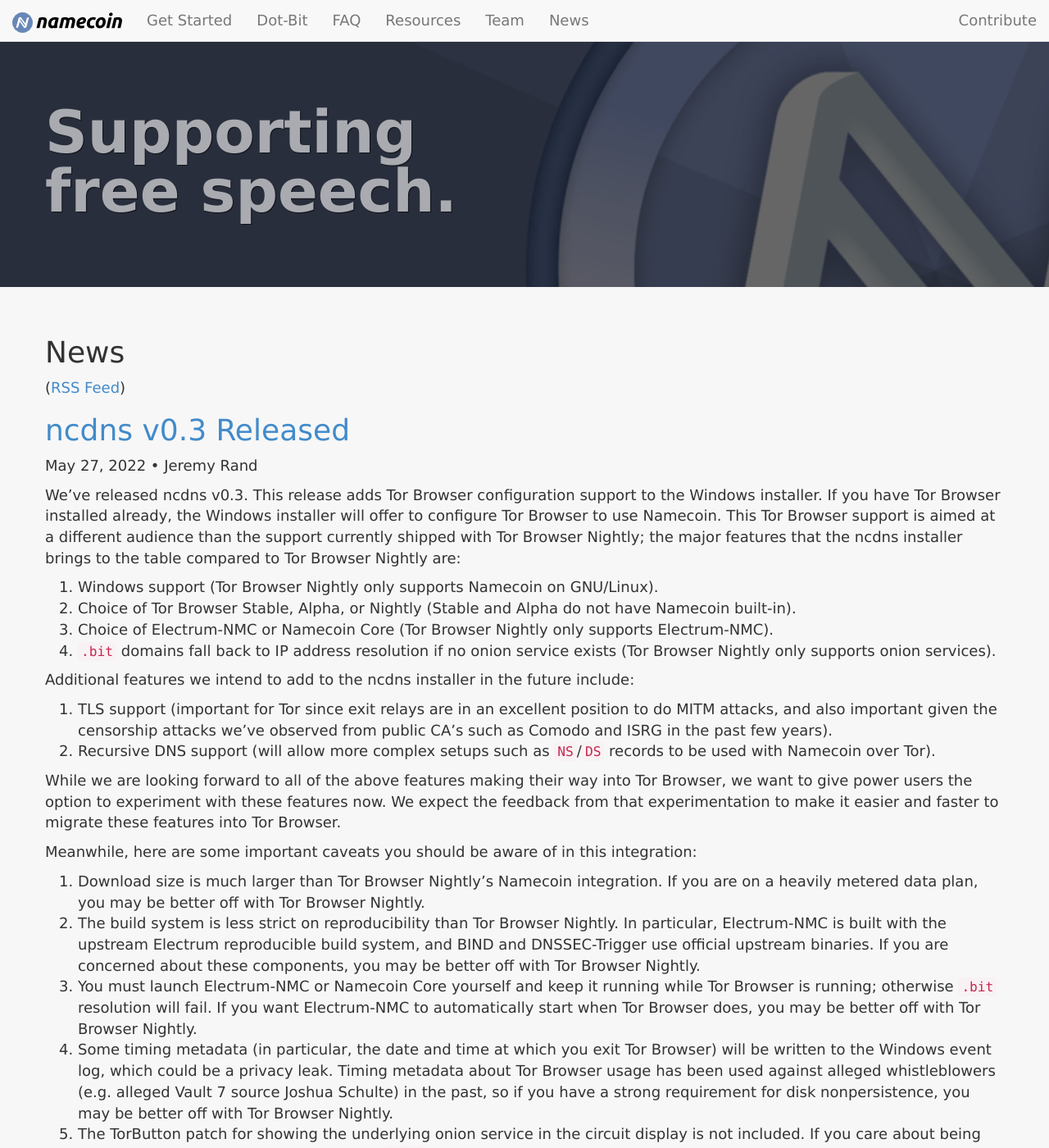
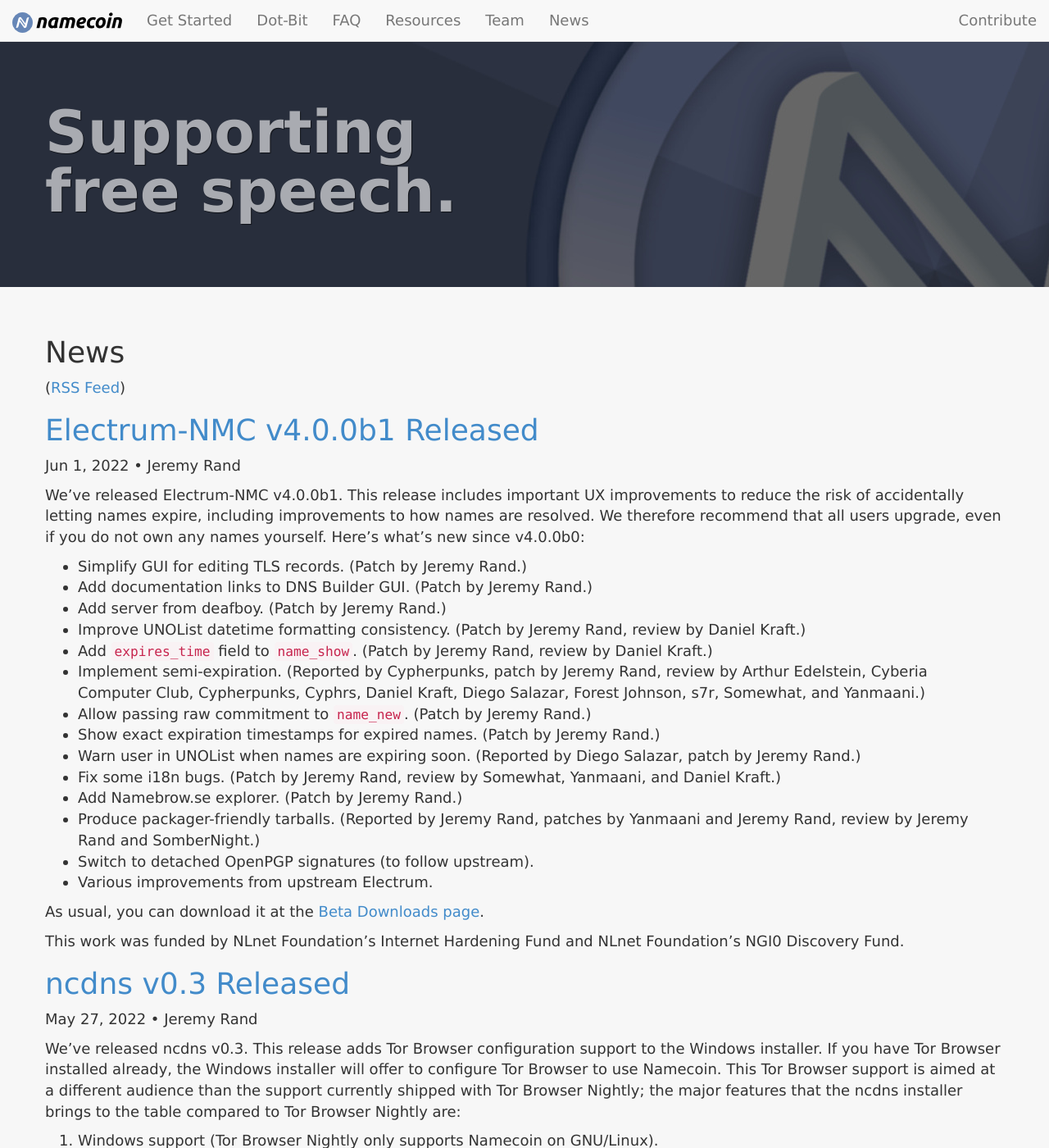
Before and after one commit to JeremyRand/namecoin.org, a Jekyll site: the page built from news/index.md, in a window 1280 px wide and 1400 px high. Shown: the whole window at 82% size. Built offline with Jekyll 4.4.1, drawn with Linux system fonts in a browser that asks for light colours.

Commit message:
Release Electrum-NMC v4.0.0b1

```diff
--- /dev/null
+++ b/_posts/2022-06-01-electrum-nmc-v4.0.0b1-released.md
@@ -0,0 +1,27 @@
+---
+layout: post
+title: "Electrum-NMC v4.0.0b1 Released"
+author: Jeremy Rand
+tags: [Releases, Electrum Releases]
+---
+
+We've released Electrum-NMC v4.0.0b1.  This release includes important UX improvements to reduce the risk of accidentally letting names expire, including improvements to how names are resolved.  We therefore recommend that all users upgrade, even if you do not own any names yourself.  Here's what's new since v4.0.0b0:
+
+* Simplify GUI for editing TLS records.  (Patch by Jeremy Rand.)
+* Add documentation links to DNS Builder GUI.  (Patch by Jeremy Rand.)
+* Add server from deafboy.  (Patch by Jeremy Rand.)
+* Improve UNOList datetime formatting consistency.  (Patch by Jeremy Rand, review by Daniel Kraft.)
+* Add `expires_time` field to `name_show`.  (Patch by Jeremy Rand, review by Daniel Kraft.)
+* Implement semi-expiration.  (Reported by Cypherpunks, patch by Jeremy Rand, review by Arthur Edelstein, Cyberia Computer Club, Cypherpunks, Cyphrs, Daniel Kraft, Diego Salazar, Forest Johnson, s7r, Somewhat, and Yanmaani.)
+* Allow passing raw commitment to `name_new`.  (Patch by Jeremy Rand.)
+* Show exact expiration timestamps for expired names.  (Patch by Jeremy Rand.)
+* Warn user in UNOList when names are expiring soon.  (Reported by Diego Salazar, patch by Jeremy Rand.)
+* Fix some i18n bugs.  (Patch by Jeremy Rand, review by Somewhat, Yanmaani, and Daniel Kraft.)
+* Add Namebrow.se explorer.  (Patch by Jeremy Rand.)
+* Produce packager-friendly tarballs.  (Reported by Jeremy Rand, patches by Yanmaani and Jeremy Rand, review by Jeremy Rand and SomberNight.)
+* Switch to detached OpenPGP signatures (to follow upstream).
+* Various improvements from upstream Electrum.
+
+As usual, you can download it at the [Beta Downloads page]({{ "/download/betas/#electrum-nmc" | relative_url }}).
+
+This work was funded by NLnet Foundation's Internet Hardening Fund and NLnet Foundation's NGI0 Discovery Fund.
--- a/download/betas/index.md
+++ b/download/betas/index.md
@@ -67,18 +67,19 @@ You need to have Java installed:
 
 Electrum-NMC is the Namecoin port of the lightweight Bitcoin wallet Electrum.
 
-[Preliminary Electrum-NMC documentation is here.]({{ "/docs/electrum-nmc/" | relative_url }})
+[Electrum-NMC documentation is here.]({{ "/docs/electrum-nmc/" | relative_url }})
 
-* [Electrum-NMC v4.0.0b0 for GNU/Linux, Windows, and macOS (Python tar.xz, best compression)]({{ site.files_url }}/files/electrum-nmc/electrum-nmc-4.0.0b0/Electrum-NMC-4.0.0b0.tar.xz)
-* [Electrum-NMC v4.0.0b0 for GNU/Linux, Windows, and macOS (Python tar.gz, average compression)]({{ site.files_url }}/files/electrum-nmc/electrum-nmc-4.0.0b0/Electrum-NMC-4.0.0b0.tar.gz)
-* [Electrum-NMC v4.0.0b0 for GNU/Linux (x86_64 AppImage)]({{ site.files_url }}/files/electrum-nmc/electrum-nmc-4.0.0b0/electrum-nmc-nc4.0.0b0-x86_64.AppImage)
-* [Electrum-NMC v4.0.0b0 for Windows (Standalone Executable)]({{ site.files_url }}/files/electrum-nmc/electrum-nmc-4.0.0b0/electrum-nmc-nc4.0.0b0.exe)
-* [Electrum-NMC v4.0.0b0 for Windows (Portable version)]({{ site.files_url }}/files/electrum-nmc/electrum-nmc-4.0.0b0/electrum-nmc-nc4.0.0b0-portable.exe)
-* [Electrum-NMC v4.0.0b0 for Windows (Installer)]({{ site.files_url }}/files/electrum-nmc/electrum-nmc-4.0.0b0/electrum-nmc-nc4.0.0b0-setup.exe)
-* [Electrum-NMC v4.0.0b0 for macOS (DMG)]({{ site.files_url }}/files/electrum-nmc/electrum-nmc-4.0.0b0/electrum-nmc-nc4.0.0b0.dmg)
-* [Electrum-NMC v4.0.0b0 for Android/Linux (64-bit ARM)]({{ site.files_url }}/files/electrum-nmc/electrum-nmc-4.0.0b0/Electrum_NMC-4.0.0.0-arm64-v8a-debug.apk)
-* [Electrum-NMC v4.0.0b0 for Android/Linux (32-bit ARM)]({{ site.files_url }}/files/electrum-nmc/electrum-nmc-4.0.0b0/Electrum_NMC-4.0.0.0-armeabi-v7a-debug.apk)
-* [Electrum-NMC v4.0.0b0 Signature (Release signed by Jeremy Rand)]({{ site.files_url }}/files/electrum-nmc/electrum-nmc-4.0.0b0/SHA256SUMS.asc)
+* [Electrum-NMC v4.0.0b1 for GNU/Linux, Windows, and macOS (Python tar.xz, best compression)]({{ site.files_url }}/files/electrum-nmc/electrum-nmc-4.0.0b1/Electrum-NMC-4.0.0b1.tar.xz) | ([Signature]({{ site.files_url }}/files/electrum-nmc/electrum-nmc-4.0.0b1/Electrum-NMC-4.0.0b1.tar.xz.asc))
+* [Electrum-NMC v4.0.0b1 for GNU/Linux, Windows, and macOS (Python tar.gz, average compression)]({{ site.files_url }}/files/electrum-nmc/electrum-nmc-4.0.0b1/Electrum-NMC-4.0.0b1.tar.gz) | ([Signature]({{ site.files_url }}/files/electrum-nmc/electrum-nmc-4.0.0b1/Electrum-NMC-4.0.0b1.tar.gz.asc))
+* [Electrum-NMC v4.0.0b1 for GNU/Linux (x86_64 AppImage)]({{ site.files_url }}/files/electrum-nmc/electrum-nmc-4.0.0b1/electrum-nmc-nc4.0.0b1-x86_64.AppImage) | ([Signature]({{ site.files_url }}/files/electrum-nmc/electrum-nmc-4.0.0b1/electrum-nmc-nc4.0.0b1-x86_64.AppImage.asc))
+* [Electrum-NMC v4.0.0b1 for Windows (Standalone Executable)]({{ site.files_url }}/files/electrum-nmc/electrum-nmc-4.0.0b1/electrum-nmc-nc4.0.0b1.exe) | ([Signature]({{ site.files_url }}/files/electrum-nmc/electrum-nmc-4.0.0b1/electrum-nmc-nc4.0.0b1.exe.asc))
+* [Electrum-NMC v4.0.0b1 for Windows (Portable version)]({{ site.files_url }}/files/electrum-nmc/electrum-nmc-4.0.0b1/electrum-nmc-nc4.0.0b1-portable.exe) | ([Signature]({{ site.files_url }}/files/electrum-nmc/electrum-nmc-4.0.0b1/electrum-nmc-nc4.0.0b1-portable.exe.asc))
+* [Electrum-NMC v4.0.0b1 for Windows (Installer)]({{ site.files_url }}/files/electrum-nmc/electrum-nmc-4.0.0b1/electrum-nmc-nc4.0.0b1-setup.exe) | ([Signature]({{ site.files_url }}/files/electrum-nmc/electrum-nmc-4.0.0b1/electrum-nmc-nc4.0.0b1-setup.exe.asc))
+* [Electrum-NMC v4.0.0b1 for macOS (DMG)]({{ site.files_url }}/files/electrum-nmc/electrum-nmc-4.0.0b1/electrum-nmc-nc4.0.0b1.dmg)
+* [Electrum-NMC v4.0.0b1 for Android/Linux (64-bit ARM)]({{ site.files_url }}/files/electrum-nmc/electrum-nmc-4.0.0b1/Electrum_NMC-4.0.0.0-arm64-v8a-debug.apk) | ([Signature]({{ site.files_url }}/files/electrum-nmc/electrum-nmc-4.0.0b1/Electrum_NMC-4.0.0.0-arm64-v8a-debug.apk.asc))
+* [Electrum-NMC v4.0.0b1 for Android/Linux (32-bit ARM)]({{ site.files_url }}/files/electrum-nmc/electrum-nmc-4.0.0b1/Electrum_NMC-4.0.0.0-armeabi-v7a-debug.apk) | ([Signature]({{ site.files_url }}/files/electrum-nmc/electrum-nmc-4.0.0b1/Electrum_NMC-4.0.0.0-armeabi-v7a-debug.apk.asc))
+* [Electrum-NMC v4.0.0b1 source only (Python tar.xz, best compression)]({{ site.files_url }}/files/electrum-nmc/electrum-nmc-4.0.0b1/Electrum-NMC-4.0.0b1-src.tar.xz) | ([Signature]({{ site.files_url }}/files/electrum-nmc/electrum-nmc-4.0.0b1/Electrum-NMC-4.0.0b1-src.tar.xz.asc))
+* [Electrum-NMC v4.0.0b1 source only (Python tar.gz, average compression)]({{ site.files_url }}/files/electrum-nmc/electrum-nmc-4.0.0b1/Electrum-NMC-4.0.0b1-src.tar.gz) | ([Signature]({{ site.files_url }}/files/electrum-nmc/electrum-nmc-4.0.0b1/Electrum-NMC-4.0.0b1-src.tar.gz.asc))
 * [Electrum-NMC source code](https://github.com/namecoin/electrum-nmc/)
 
 ### Known Issues
```
Also changed, not shown: 1 other file.
